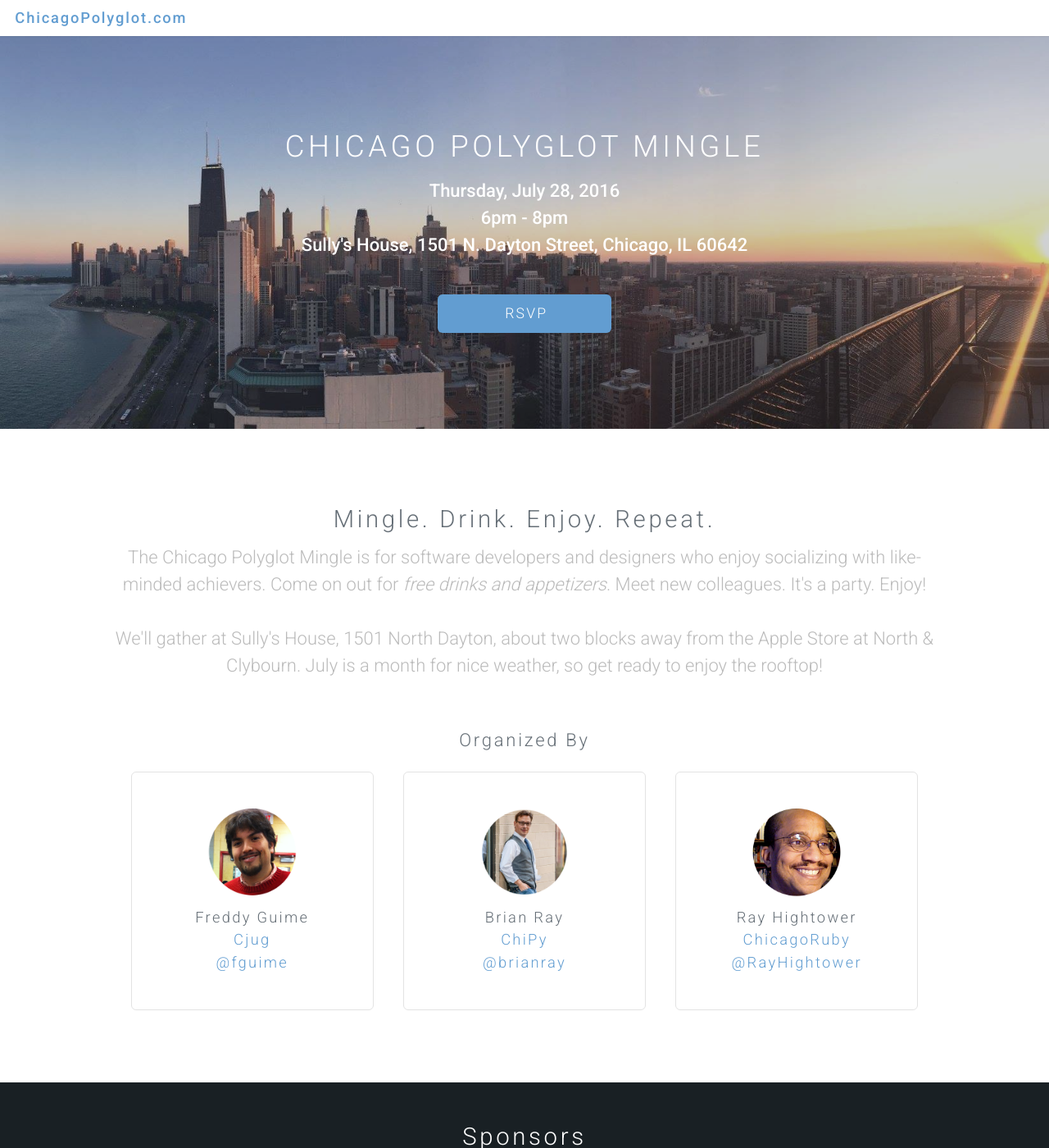
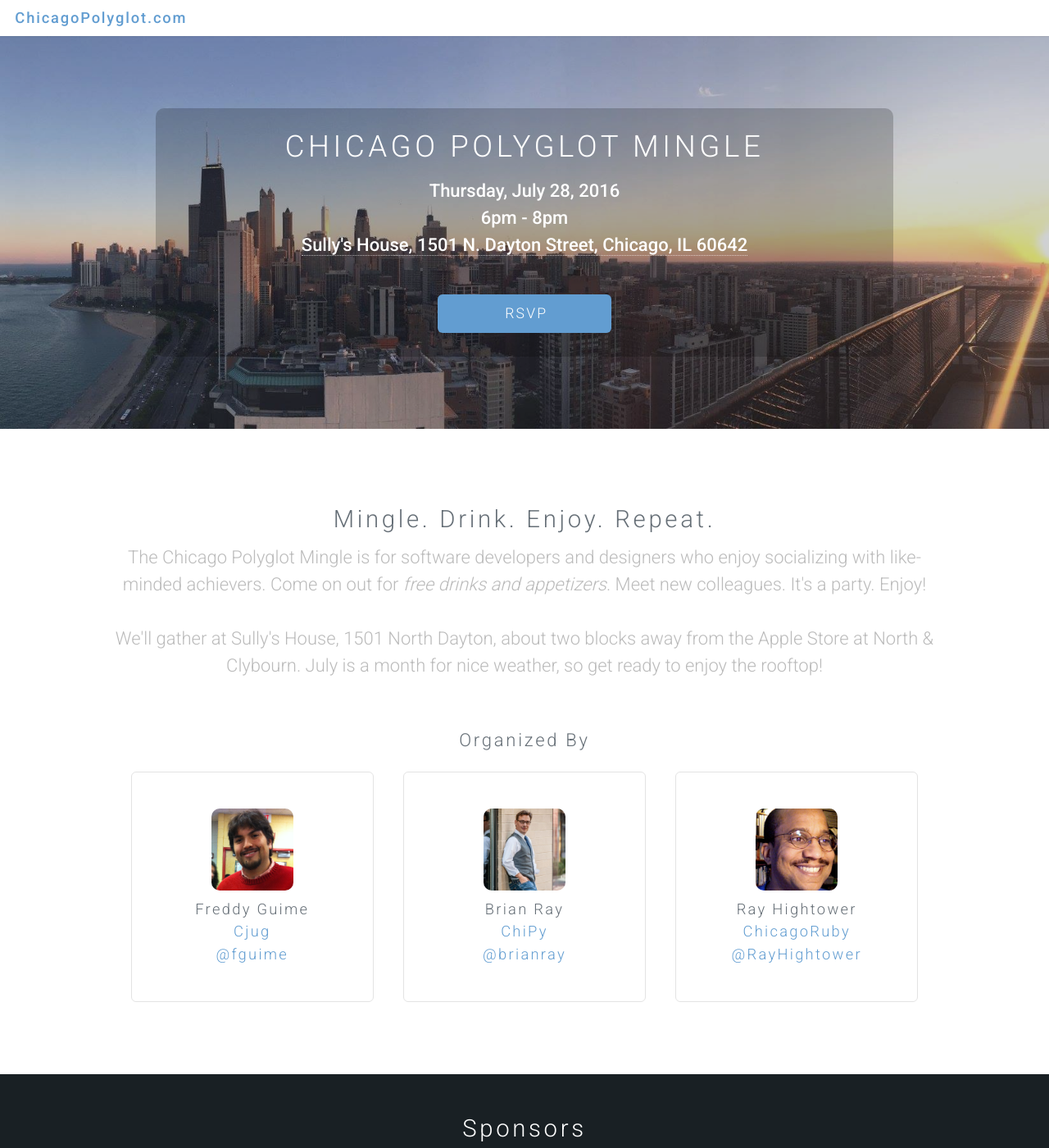
Before and after one commit to 8thlight/chicagopolyglot, a Jekyll site: the page built from index.html, in a window 1280 px wide and 1400 px high. Shown: the whole window at 82% size. Built offline with Jekyll 4.4.1, drawn with Linux system fonts in a browser that asks for light colours.

Commit message:
Update speaker photos

```diff
--- a/_layouts/landing-page.html
+++ b/_layouts/landing-page.html
@@ -13,7 +13,7 @@
                 <h2>Chicago Polyglot Mingle</h2>
                 <p>Thursday, July 28, 2016 <br>
                   6pm - 8pm <br>
-                <a href="http://www.sullyshouse.com/">Sully's House, 1501 N. Dayton Street, Chicago, IL 60642 </a></p>
+                <a href="http://www.sullyshouse.com/" class="address">Sully's House, 1501 N. Dayton Street, Chicago, IL 60642 </a></p>
                 <ul class="actions">
                     <li><a href="https://chicagopolyglot2016.eventbrite.com/" class="button big special">RSVP</a></li>                </ul>
             </div>
--- a/css/style-large.css
+++ b/css/style-large.css
@@ -13,7 +13,7 @@
 /* Banner */
 
 	#banner {
-		padding: 8em 0;
+		padding: 6em 0;
 	}
 
 		#banner h2 {
--- a/css/style.css
+++ b/css/style.css
@@ -1020,6 +1020,11 @@
 		#banner .inner {
 			position: relative;
 			z-index: 1;
+      max-width: 900px;
+      margin: 0 auto;
+      background-color: rgba(0,0,0,0.2);
+      border-radius: 10px;
+      padding: 2em 0;
 		}
 
 			#banner .inner :last-child {
@@ -1144,6 +1149,11 @@
 .partners li a {
   display: flex;
   align-items: flex-start;
+  text-align: center;
+}
+
+.partners li a.button {
+  display: block;
 }
 
 .partners img {
@@ -1163,3 +1173,19 @@
 #two {
   padding: 3em 0 1em 0;
 }
+
+.organizer-photo {
+  width: 100px;
+  height: 100px;
+  border-radius: 10px;
+}
+
+.address {
+  border-bottom: 1px dotted rgba(255,255,255,0.6);
+}
+
+.address:hover {
+  text-decoration: none !important;
+  color: #FFF !important;
+  border-bottom: 1px solid rgba(255,255,255,1);
+}
--- a/index.html
+++ b/index.html
@@ -14,19 +14,19 @@ layout: landing-page
 					<div class="row">
 						<div class="4u">
 							<section class="special box">
-								<img src="images/FreddyGuime.png" alt="Freddy Guime" style="width:110px;height:110px;">
+								<img src="images/FreddyGuime.png" alt="Freddy Guime" class="organizer-photo">
 								<h3>Freddy Guime <br> <a href="http://www.meetup.com/ChicagoJUG/">Cjug</a> <br> <a href="https://twitter.com/fguime">@fguime</a></h3>
 							</section>
 						</div>
 						<div class="4u">
 							<section class="special box">
-								<img src="images/BrianRay.png" alt="Brian Ray" style="width:110px;height:110px;">
+								<img src="images/BrianRay.jpg" alt="Brian Ray" class="organizer-photo">
 								<h3>Brian Ray <br> <a href="http://www.meetup.com/_ChiPy_/">ChiPy</a> <br> <a href="https://twitter.com/brianray">@brianray</a></h3>
 							</section>
 						</div>
 						<div class="4u">
 							<section class="special box">
-								<img src="images/RayHightower.png" alt="Ray Hightower" style="width:110px;height:110px;">
+								<img src="images/RayHightower.png" alt="Ray Hightower" class="organizer-photo">
 								<h3>Ray Hightower <br> <a href="http://www.meetup.com/ChicagoRuby/">ChicagoRuby</a> <br> <a href="https://twitter.com/RayHightower">@RayHightower</a></h3>
 							</section>
 						</div>
```
Also changed, not shown: images/BrianRay.jpg (added), images/BrianRay.png (deleted), images/FreddyGuime.png, images/RayHightower.png.
